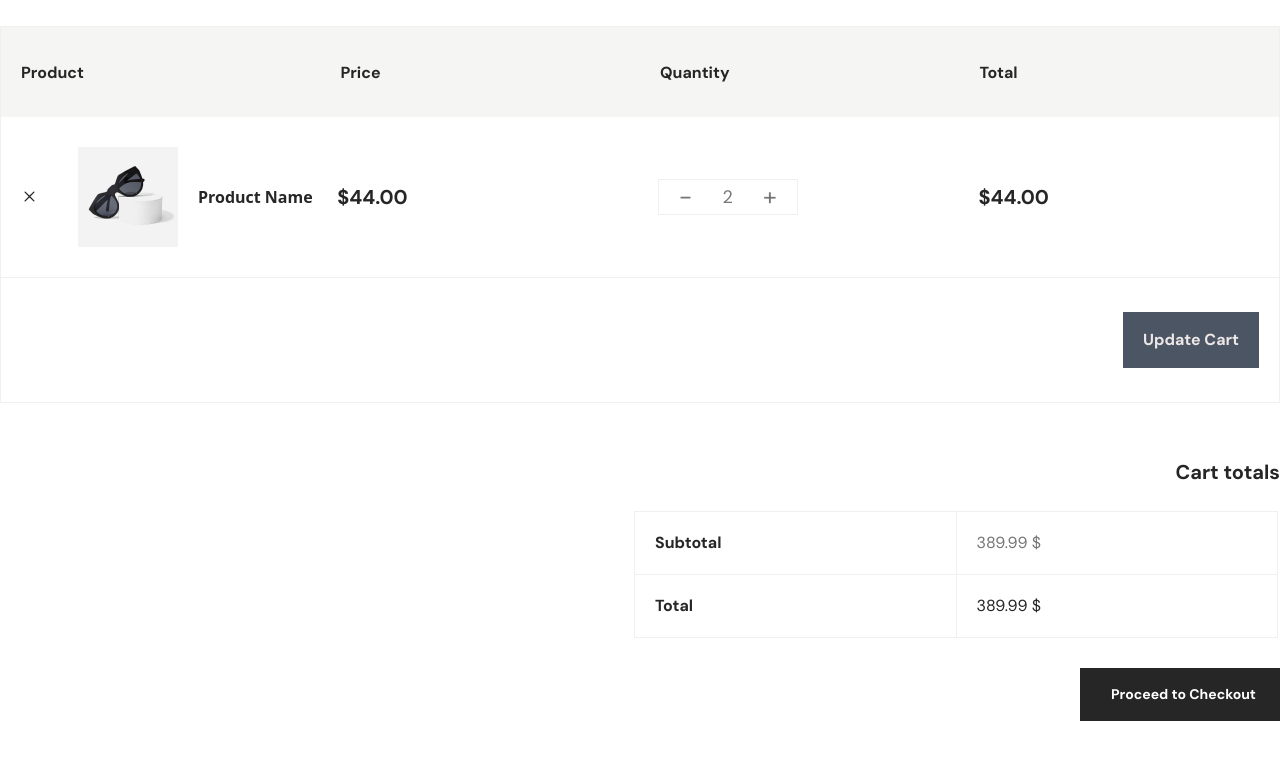
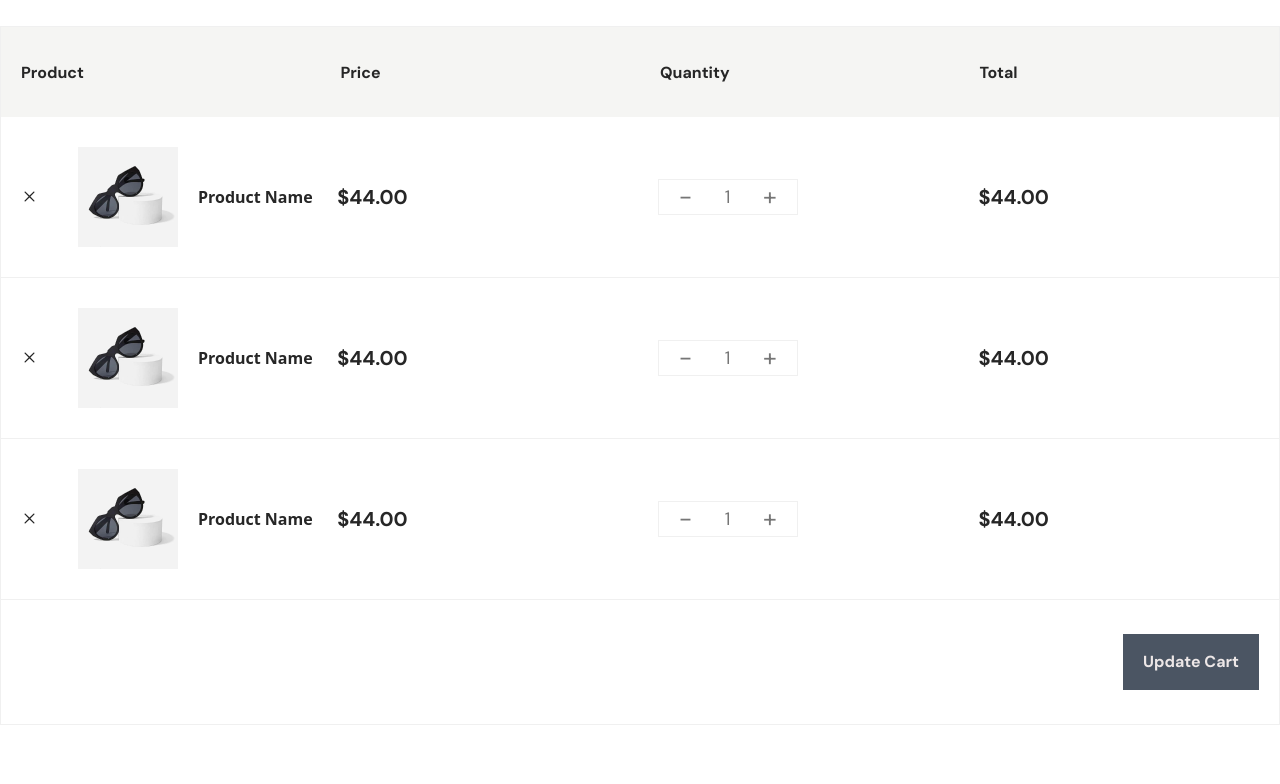
Before and after one commit to Nabab-Sharif/React-Project-5-Ecommerce-Orebi, a React (Vite) app: page /cart in a window 1280 px wide. Shown: the part 533-1317 px from the top of the page. Built offline with nearby package versions, Linux system fonts and the light colour scheme.

Commit message:
Founctionality Added for Cart Page

```diff
--- a/src/pages/viewCart/CartPage.jsx
+++ b/src/pages/viewCart/CartPage.jsx
@@ -3,6 +3,7 @@ import { RxCross2 } from "react-icons/rx";
 import Image from './../../components/utilities/Image';
 import product1 from '../../../src/assets/images/cartProduct-1.png'
 import { Link } from 'react-router-dom';
+import { useEffect, useState } from "react";
 
 
 const CartPage = () => {
@@ -10,6 +11,30 @@ const CartPage = () => {
   let pathname = window.location.href;
   let pathArray = pathname.split("/");
   let finalPath = pathArray[pathArray.length - 1];
+
+  let [quantity, setQuantity] = useState(1);
+  let [cursor, setCoursor] = useState(true);
+
+
+  let increment = () => {
+    quantity++;
+    setQuantity(quantity)
+  }
+
+  let decrement = () => {
+    if (quantity > 1) {
+      quantity--;
+      setQuantity(quantity)
+    }
+  }
+
+  useEffect(() => {
+    if (quantity == 1) {
+      setCoursor(false);
+    } else {
+      setCoursor(true)
+    }
+  }, [quantity]);
 
 
   return (
@@ -24,7 +49,7 @@ const CartPage = () => {
           {/*............................Cart Table Start Here............................*/}
           <div className="mt-[136px] border border-[#F0F0F0]">
 
-            {/* table head */}
+            {/*.......table head.....*/}
             <div className="pt-[34px] pb-[32px] bg-[#F5F5F3] flex">
               <div className="px-5 w-[400px]">
                 <h5 className="text-base font-bold font-dm text-[#262626]">Product</h5>
@@ -41,8 +66,9 @@ const CartPage = () => {
 
             </div>
 
-            {/* table body */}
+            {/*......table body......*/}
             <div>
+              {/* item start here */}
               <div className="border-b border-[#F0F0F0] py-[30px] flex items-center">
 
                 <div className="pl-5 w-[400px] flex items-center">
@@ -63,9 +89,9 @@ const CartPage = () => {
 
                 <div className="px-5 w-[400px]">
                   <div className="border border-[#F0F0F0] h-[36px] w-[140px] px-5 flex justify-between items-center">
-                    <button className="text-[#767676] text-[25px] font-dm font-normal leading-[30px]">-</button>
-                    <span className="font-dm text-[18px] text-[#767676] font-normal leading-[30px]">2</span>
-                    <button className="text-[#767676] text-[25px] font-dm font-normal leading-[30px]">+</button>
+                    <button onClick={decrement} className={`text-[#767676] text-[25px] font-dm font-normal leading-[30px] ${cursor ? "cursor-pointer" : "cursor-not-allowed"}`}>-</button>
+                    <span className="font-dm text-[18px] text-[#767676] font-normal leading-[30px]">{quantity}</span>
+                    <button onClick={increment} className="text-[#767676] text-[25px] font-dm font-normal leading-[30px]">+</button>
                   </div>
                 </div>
 
@@ -74,8 +100,78 @@ const CartPage = () => {
                 </div>
 
               </div>
+              {/* item end here */}
+
+              {/* item start here */}
+              <div className="border-b border-[#F0F0F0] py-[30px] flex items-center">
+
+                <div className="pl-5 w-[400px] flex items-center">
+                  <div className="cursor-pointer text-[#262626] text-[17px]">
+                    <RxCross2 />
+                  </div>
+                  <div className="h-[100px] w-[100px] ml-10">
+                    <Image source={product1} alt="cartProduct.png" />
+                  </div>
+                  <div className="ml-5">
+                    <h5 className="text-[#262626] text-base font-bold capitalize">Product name</h5>
+                  </div>
+                </div>
+
+                <div className="px-5 w-[400px]">
+                  <h5 className="text-[#262626] text-xl font-dm leading-normal font-bold"> $44.00</h5>
+                </div>
+
+                <div className="px-5 w-[400px]">
+                  <div className="border border-[#F0F0F0] h-[36px] w-[140px] px-5 flex justify-between items-center">
+                    <button onClick={decrement} className={`text-[#767676] text-[25px] font-dm font-normal leading-[30px] ${cursor ? "cursor-pointer" : "cursor-not-allowed"}`}>-</button>
+                    <span className="font-dm text-[18px] text-[#767676] font-normal leading-[30px]">{quantity}</span>
+                    <button onClick={increment} className="text-[#767676] text-[25px] font-dm font-normal leading-[30px]">+</button>
+                  </div>
+                </div>
+
+                <div className="px-5 w-[400px]">
+                  <h5 className="text-[#262626] text-xl font-dm leading-normal font-bold"> $44.00</h5>
+                </div>
+
+              </div>
+              {/* item end here */}
+
+              {/* item start here */}
+              <div className="border-b border-[#F0F0F0] py-[30px] flex items-center">
+
+                <div className="pl-5 w-[400px] flex items-center">
+                  <div className="cursor-pointer text-[#262626] text-[17px]">
+                    <RxCross2 />
+                  </div>
+                  <div className="h-[100px] w-[100px] ml-10">
+                    <Image source={product1} alt="cartProduct.png" />
+                  </div>
+                  <div className="ml-5">
+                    <h5 className="text-[#262626] text-base font-bold capitalize">Product name</h5>
+                  </div>
+                </div>
+
+                <div className="px-5 w-[400px]">
+                  <h5 className="text-[#262626] text-xl font-dm leading-normal font-bold"> $44.00</h5>
+                </div>
+
+                <div className="px-5 w-[400px]">
+                  <div className="border border-[#F0F0F0] h-[36px] w-[140px] px-5 flex justify-between items-center">
+                    <button onClick={decrement} className={`text-[#767676] text-[25px] font-dm font-normal leading-[30px] ${cursor ? "cursor-pointer" : "cursor-not-allowed"}`}>-</button>
+                    <span className="font-dm text-[18px] text-[#767676] font-normal leading-[30px]">{quantity}</span>
+                    <button onClick={increment} className="text-[#767676] text-[25px] font-dm font-normal leading-[30px]">+</button>
+                  </div>
+                </div>
+
+                <div className="px-5 w-[400px]">
+                  <h5 className="text-[#262626] text-xl font-dm leading-normal font-bold"> $44.00</h5>
+                </div>
+
+              </div>
+              {/* item end here */}
+
             </div>
-            {/* table footer */}
+            {/*......table footer......*/}
             <div className="py-[34px] px-5 text-right">
               <button className="text-base capitalize text-[#ede7e7] font-dm font-bold hover:text-black hover:bg-orange-300 py-4 px-5 bg-gray-600">Update Cart</button>
             </div>
```
